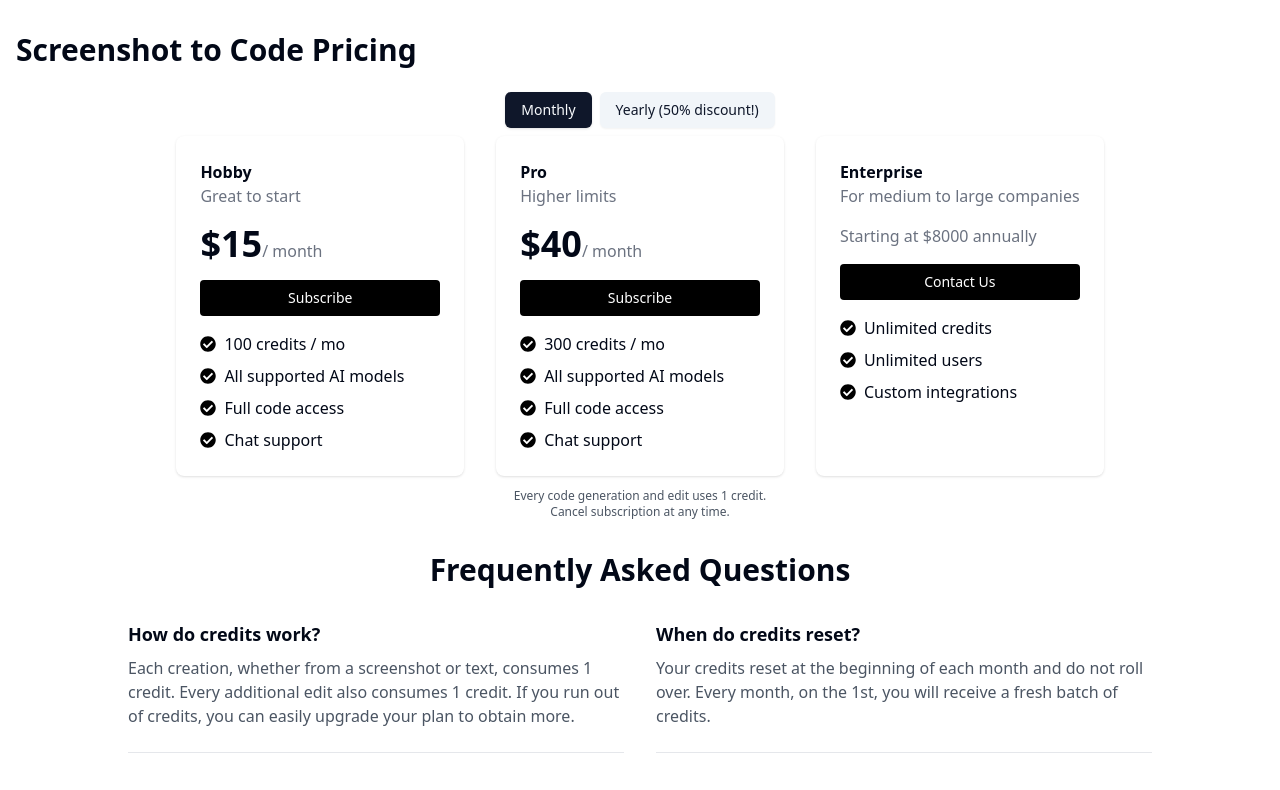
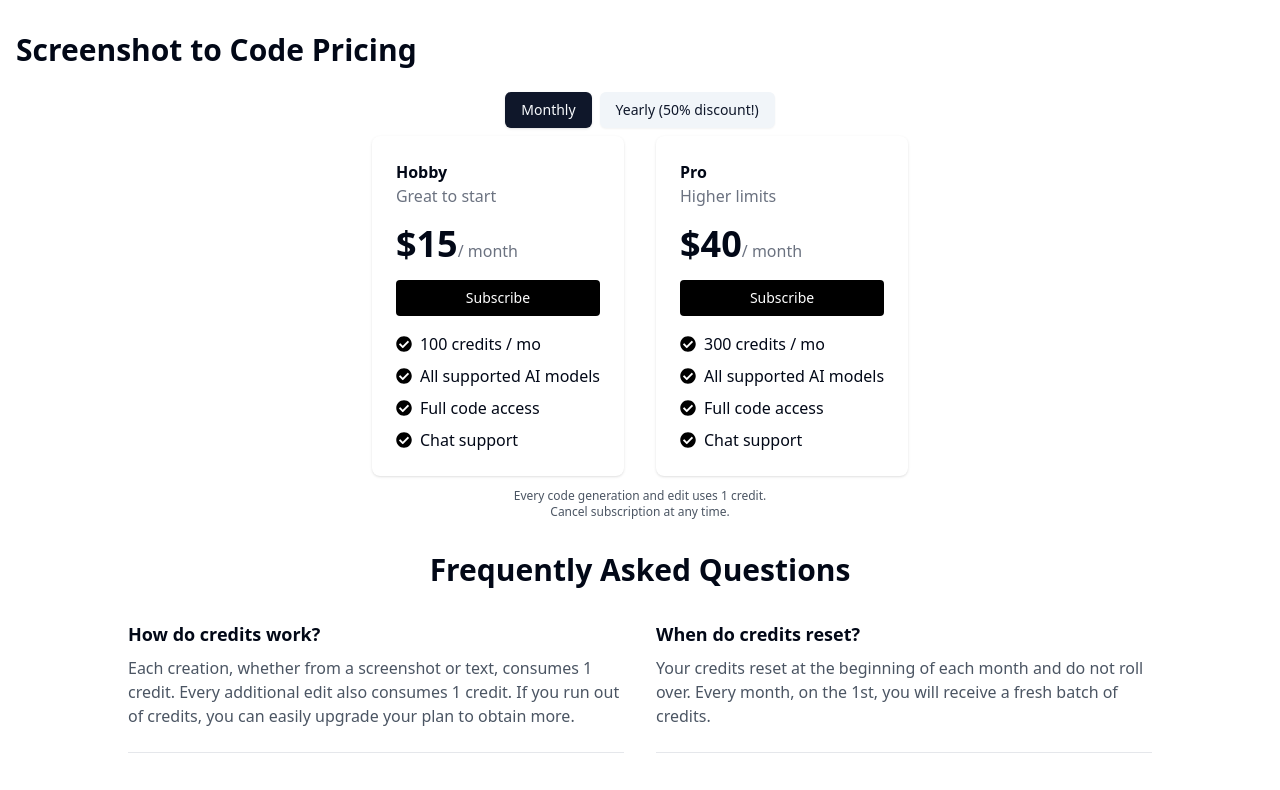
Before and after one commit to abi/screenshot-to-code, a React (Vite) app in the folder frontend/: page /pricing in a window 1280 px wide. Shown: the top 790 px of the page. Built offline with nearby package versions, Linux system fonts and the light colour scheme; no server answers.

Commit message:
remove enterprise tier

```diff
--- a/frontend/src/components/hosted/payments/PricingPlans.tsx
+++ b/frontend/src/components/hosted/payments/PricingPlans.tsx
@@ -31,7 +31,7 @@ function PricingPlans({ shouldShowFAQLink = true }: PricingPlansProps) {
         </Button>
       </div>
       <div className="flex justify-center items-center">
-        <div className="grid grid-cols-3 gap-8 p-2">
+        <div className="grid grid-cols-2 gap-8 p-2">
           <div className="bg-white dark:bg-gray-800 rounded-lg shadow p-6">
             <h2 className="font-semibold dark:text-white">Hobby</h2>
             <p className="text-gray-500 dark:text-gray-400">Great to start</p>
@@ -123,42 +123,6 @@ function PricingPlans({ shouldShowFAQLink = true }: PricingPlansProps) {
               </li>
             </ul>
           </div>
-
-          <div className="bg-white dark:bg-gray-800 rounded-lg shadow p-6">
-            <h2 className="font-semibold dark:text-white">Enterprise</h2>
-            <p className="text-gray-500 dark:text-gray-400">
-              For medium to large companies
-            </p>
-            <div className="my-4">
-              <span className="text-gray-500 dark:text-gray-400">
-                Starting at $8000 annually
-              </span>
-            </div>
-
-            <a
-              href="https://cal.com/abi-raja-wy2pfh/30min"
-              target="_blank"
-              className="bg-black text-white dark:bg-white dark:text-black rounded py-2 px-4 w-full text-sm
-                flex justify-center items-center gap-x-2 no-underline"
-            >
-              Contact Us
-            </a>
-
-            <ul className="mt-4 space-y-2">
-              <li className="flex items-center dark:text-white">
-                <FaCheckCircle className="text-black dark:text-white mr-2" />
-                Unlimited credits
-              </li>
-              <li className="flex items-center dark:text-white">
-                <FaCheckCircle className="text-black dark:text-white mr-2" />
-                Unlimited users
-              </li>
-              <li className="flex items-center dark:text-white">
-                <FaCheckCircle className="text-black dark:text-white mr-2" />
-                Custom integrations
-              </li>
-            </ul>
-          </div>
         </div>
       </div>
       <p className="text-center text-xs text-gray-600 dark:text-gray-400 mt-1">
```
